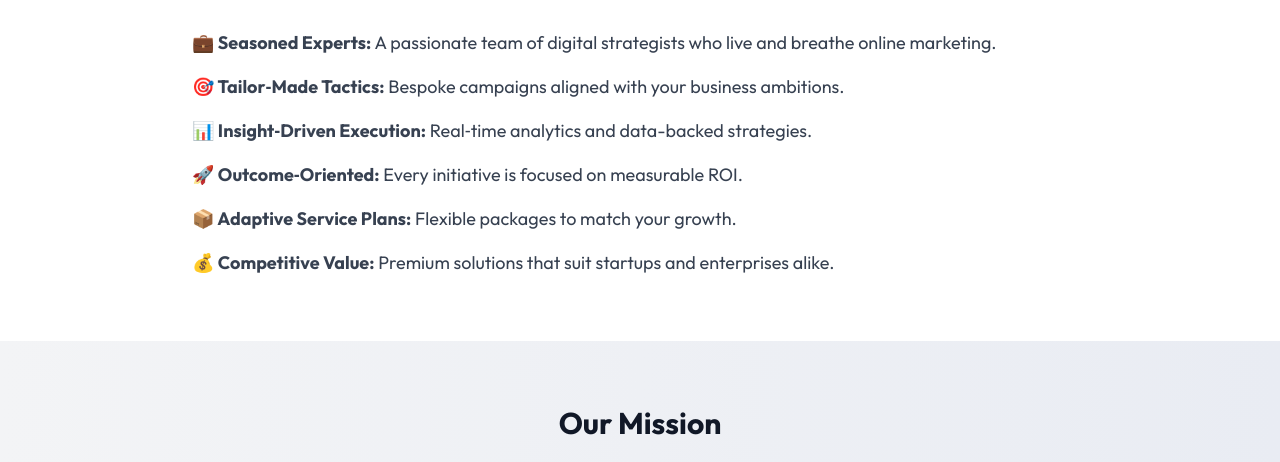
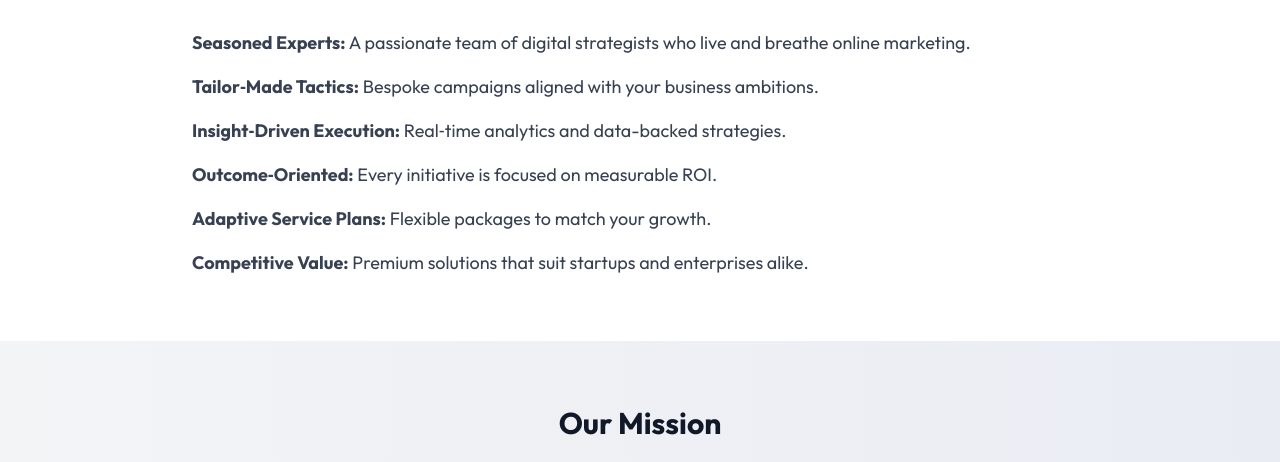
Before and after one commit to emersotechnologies/website, a plain HTML site: page index.html in a window 1280 px wide. Shown: the part 821-1283 px from the top of the page. Drawn offline with nearby package versions, Linux system fonts and the light colour scheme.

Commit message:
Update index.html
Icons Removed As per Ravindran's Suggestion

```diff
--- a/index.html
+++ b/index.html
@@ -130,13 +130,13 @@
       <div class="container mx-auto px-6">
         <h2 class="text-3xl font-bold text-center mb-8">Why Partner with Advice on Digital?</h2>
         <div class="max-w-4xl mx-auto space-y-4 text-gray-700 text-lg">
-          <p><strong>💼 Seasoned Experts:</strong> A passionate team of digital strategists who live and breathe online
+          <p><strong>Seasoned Experts:</strong> A passionate team of digital strategists who live and breathe online
             marketing.</p>
-          <p><strong>🎯 Tailor‑Made Tactics:</strong> Bespoke campaigns aligned with your business ambitions.</p>
-          <p><strong>📊 Insight‑Driven Execution:</strong> Real‑time analytics and data-backed strategies.</p>
-          <p><strong>🚀 Outcome‑Oriented:</strong> Every initiative is focused on measurable ROI.</p>
-          <p><strong>📦 Adaptive Service Plans:</strong> Flexible packages to match your growth.</p>
-          <p><strong>💰 Competitive Value:</strong> Premium solutions that suit startups and enterprises alike.</p>
+          <p><strong>Tailor‑Made Tactics:</strong> Bespoke campaigns aligned with your business ambitions.</p>
+          <p><strong>Insight‑Driven Execution:</strong> Real‑time analytics and data-backed strategies.</p>
+          <p><strong>Outcome‑Oriented:</strong> Every initiative is focused on measurable ROI.</p>
+          <p><strong>Adaptive Service Plans:</strong> Flexible packages to match your growth.</p>
+          <p><strong>Competitive Value:</strong> Premium solutions that suit startups and enterprises alike.</p>
         </div>
       </div>
     </section>
```
